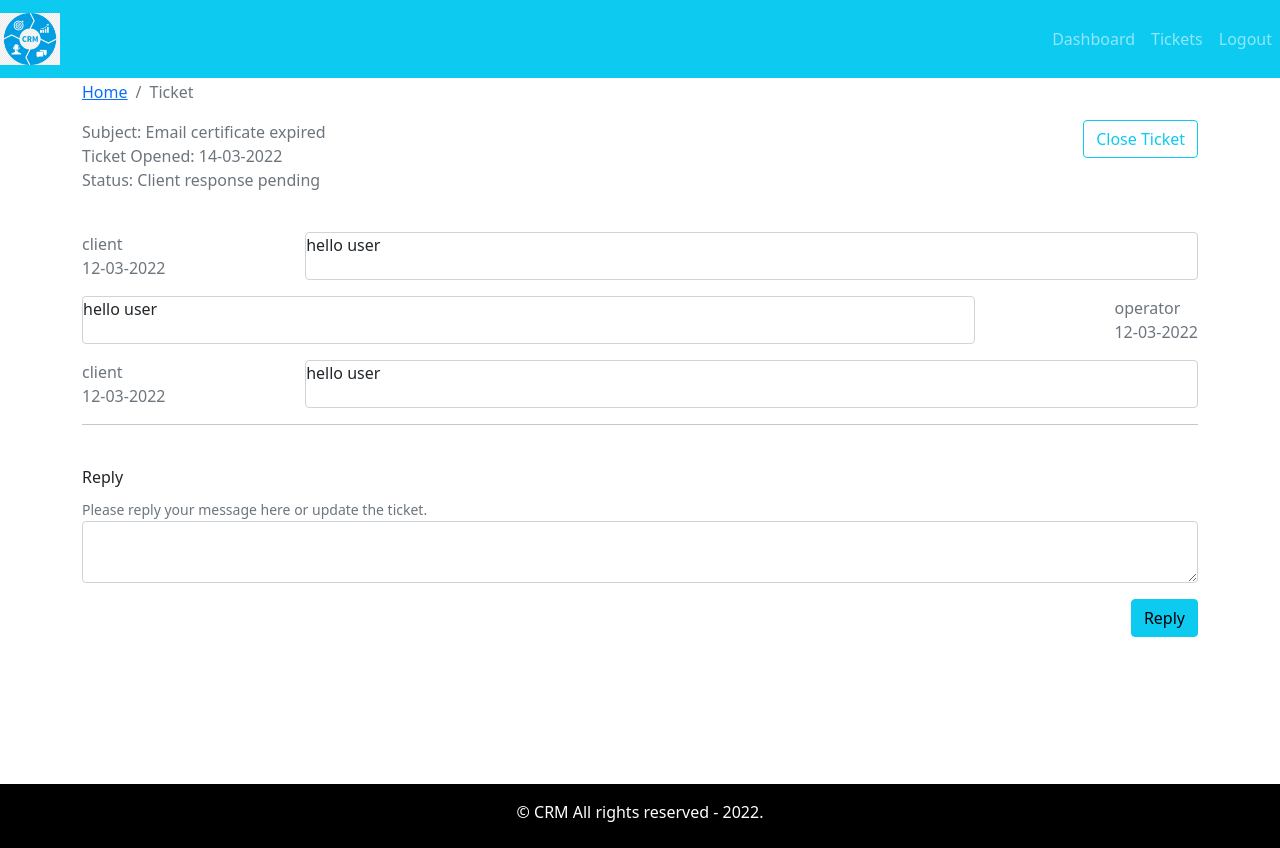
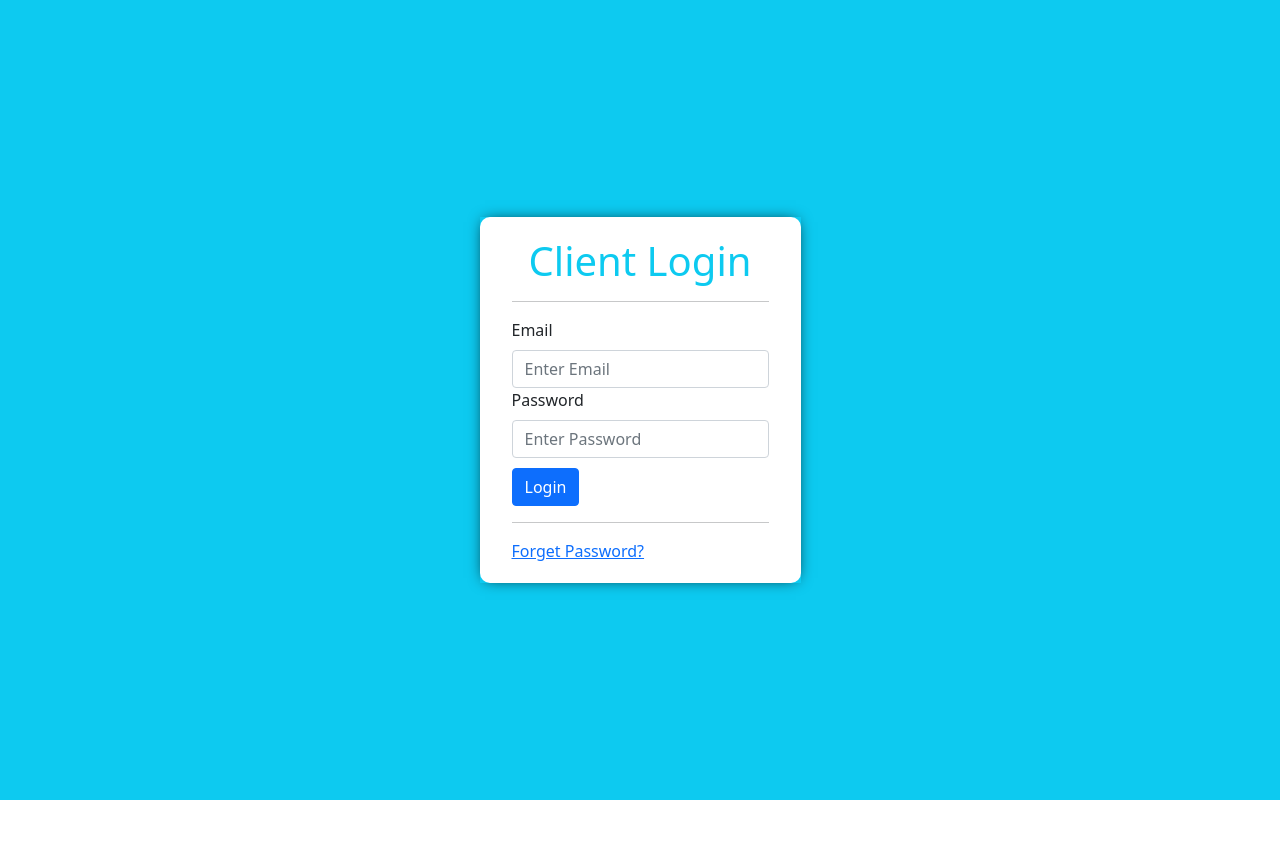
Before and after one commit to palashpareek/crm-frontend, a React (Create React App) app: page / in a window 1280 px wide. After the commit the page ends 800 px from the top, so only its background shows below. Built offline with nearby package versions, Linux system fonts and the light colour scheme.

Commit message:
react-router-dom added

```diff
--- a/package.json
+++ b/package.json
@@ -10,6 +10,8 @@
     "react": "^17.0.2",
     "react-bootstrap": "^2.2.1",
     "react-dom": "^17.0.2",
+    "react-router-bootstrap": "^0.25.0",
+    "react-router-dom": "^5.2.0",
     "react-scripts": "5.0.0",
     "web-vitals": "^2.1.4"
   },
--- a/src/App.js
+++ b/src/App.js
@@ -1,4 +1,3 @@
-import logo from './logo.svg';
 import './App.css';
 import Entry from './pages/entry/Entry_page';
 import DefaultLayout from './layout/DefaultLayout';
@@ -6,17 +5,31 @@
 import AddTicket from './pages/new-ticket/AddTicket';
 import TicketLists from './pages/ticket-list/TicketLists';
 import TicketPage from './pages/ticket/TicketPage';
+import {
+  BrowserRouter as Router,
+  Switch,
+  Route,
+  Link
+} from "react-router-dom";
+import PrivateRoute from './components/private-route/PrivateRoute';
 
 function App() {
   return (
     <div className="App">
-     {/*<Entry />*/}
-      <DefaultLayout>
-        {/* <Dashboard /> */}
-        {/* <AddTicket /> */}
-        {/* <TicketLists /> */}
-        <TicketPage />
-      </DefaultLayout>
+     <Router>
+       < Switch>
+
+           <Route exact path="/" >  <Entry /></Route>
+
+          <PrivateRoute path="/dashboard" ><Dashboard /></PrivateRoute>
+          <PrivateRoute path="/add-ticket"><AddTicket /></PrivateRoute>
+          <PrivateRoute path="/tickets" ><TicketLists /></PrivateRoute>
+          <PrivateRoute path="/ticket:tId"><TicketPage /></PrivateRoute>
+
+
+        </ Switch>
+      </Router>
+
     </div>
   );
 }
--- /dev/null
+++ b/src/components/private-route/PrivateRoute.js
@@ -0,0 +1,20 @@
+import React from 'react';
+import { flushSync } from 'react-dom';
+import {Route, Redirect} from 'react-router-dom';
+import DefaultLayout from '../../layout/DefaultLayout';
+
+const isAuth = true;
+
+const PrivateRoute = ({children, ...rest})=>{
+    return(
+        <Route
+        {...rest}
+         render = {()=>
+         isAuth ?  <DefaultLayout>{children}</DefaultLayout> : <Redirect  to="/" />
+        }
+
+        />
+    )
+};
+
+export default PrivateRoute;
--- a/src/components/ticket-table/TicketTable.js
+++ b/src/components/ticket-table/TicketTable.js
@@ -1,9 +1,10 @@
 import React from 'react';
-import Tbale, { Table } from 'react-bootstrap'
+import  { Table } from 'react-bootstrap';
+import {Link} from 'react-router-dom';
 
 const TicketTable = ({tickets}) =>{
        return (
-        <Table striped bordered hover>
+        <Table  bordered hover>
             <thead>
                 <tr>
                     <th>S.No</th>
@@ -17,7 +18,9 @@
                 {tickets.length ? tickets.map((row)=> (
                  <tr key={row.id}>
                  <td>{row.id}</td>
+                 <Link to={`/ticket${row.id}`}>
                  <td>{row.subject}</td>
+                 </Link>
                  <td>{row.status}</td>
                  <td>{row.addedAt}</td>
              </tr>
--- a/src/layout/partials/Header.comp.js
+++ b/src/layout/partials/Header.comp.js
@@ -1,8 +1,15 @@
 import React from 'react';
 import {Navbar, Nav} from 'react-bootstrap';
 import logo from '../../assets/img/logo.png'
+import {useHistory} from 'react-router-dom'
+import {LinkContainer} from 'react-router-bootstrap'
 
 const Header = () =>{
+    const history = useHistory();
+
+    const logMeOut = () =>{
+        history.push("/");
+    }
     return(
 
        <Navbar collapseOnSelect  bg="info"  variant="dark"  expand="md" >
@@ -16,9 +23,21 @@
            <Navbar.Collapse id='basic-navbar-nav'>
 
                <Nav className='ms-auto'>
-                   <Nav.Link href="/dashboard">Dashboard</Nav.Link>
-                   <Nav.Link href="/dashboard">Tickets</Nav.Link>
-                   <Nav.Link href="/dashboard">Logout</Nav.Link>
+                  {/* <Link to="/dashboard">Dashboard</Link>
+                   <Link to="/tickets">Tickets</Link>
+                   <Link to="">Logout</Link>  */}
+
+                   <LinkContainer  to="/dashboard">
+                   <Nav.Link>Dashboard</Nav.Link>
+                   </LinkContainer>
+
+                   <LinkContainer  to="/tickets">
+                   <Nav.Link>Tickets</Nav.Link>
+                   </LinkContainer>
+
+                   <Nav.Link onClick={logMeOut}>Logout</Nav.Link>
+
+
                </Nav>
 
            </Navbar.Collapse>
--- a/src/pages/dashboard/Dashboard.js
+++ b/src/pages/dashboard/Dashboard.js
@@ -3,6 +3,7 @@
 import TicketTable from '../../components/ticket-table/TicketTable';
 import tickets from '../../assets/data/dummy-ticket.json'
 import Breadcrumb1 from '../../components/breadcrumb/Breadcrumb';
+import {Link} from 'react-router-dom';
 
 const Dashboard = () =>{
 
@@ -18,7 +19,9 @@
             <Row>
 
                 <Col className='text-center mt-5 mb-2'>
+                  <Link to="/add-ticket">
                   <Button variant='info' style={{'font-size': '2rem', padding: '10px 30px', color: 'white'}}>Add New Ticket</Button>
+                  </Link>
                 </Col>
 
             </Row>
--- a/src/pages/ticket-list/TicketLists.js
+++ b/src/pages/ticket-list/TicketLists.js
@@ -4,6 +4,7 @@
 import SearchForm from '../../components/search-form/SearchForm';
 import TicketTable from '../../components/ticket-table/TicketTable';
 import tickets from '../../assets/data/dummy-ticket.json';
+import {Link} from 'react-router-dom';
 
 const TicketLists = () =>{
 
@@ -36,7 +37,9 @@
 
           <Row className="mt-4">
               <Col >
+              <Link to="/add-ticket">
               <Button variant="info">Add New Ticket</Button>
+              </Link>
               </Col>
 
               <Col className='text-right'>
--- a/src/pages/ticket/TicketPage.js
+++ b/src/pages/ticket/TicketPage.js
@@ -4,16 +4,30 @@
 import tickets from '../../assets/data/dummy-ticket.json';
 import MessageHistory from '../../components/message-history/MessageHistory';
 import UpdateTicket from '../../components/update-ticket/UpdateTicket';
+import {useParams} from 'react-router-dom';
 
-const ticket = tickets[0];
 
 const TicketPage = () => {
-
-    const [message, setMessage] = useState('')
+    const {tId} = useParams();
+    const [message, setMessage] = useState('');
+    const [ticket, setTicket] = useState('');
 
     useEffect(() =>{
+        for(let i=0;i<tickets.length;i++)
+        {
+            if(tickets[i].id == tId)
+            {
+                setTicket(tickets[i]);
+                continue;
+            }
 
-    }, [message])
+        }
+
+        // setTicket(tickets.filter((tkt)=>{
+        //     return tkt.id == tId;
+        // }))
+
+    }, [message, tId])
 
     const handleOnChange = e =>{
         setMessage(e.target.value);
@@ -47,7 +61,7 @@
 
            <Row>
                <Col className='mt-4'>
-               <MessageHistory msg={ticket.history}/>
+                   {ticket.history &&  <MessageHistory msg={ticket.history}/>}
                </Col>
            </Row>
 
```
Also changed, not shown: 1 other file (tests, documents, lock files or other folders).
